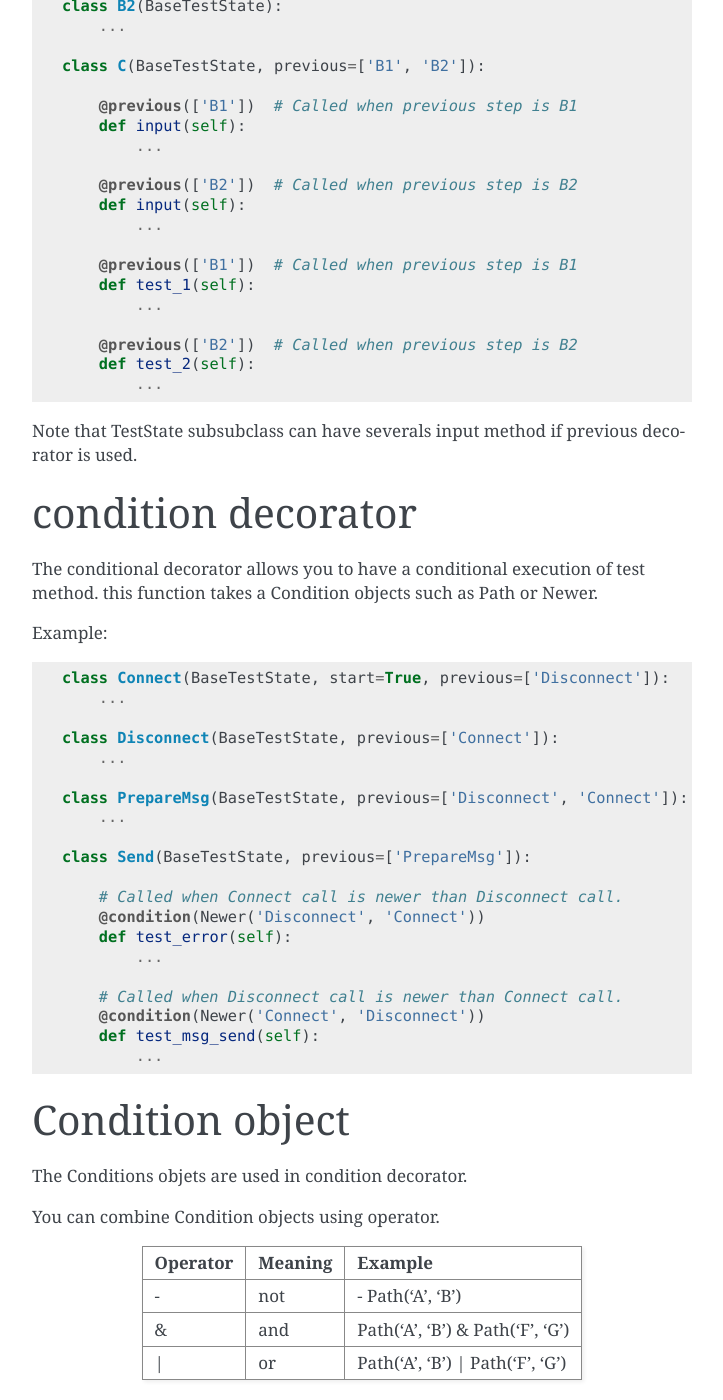
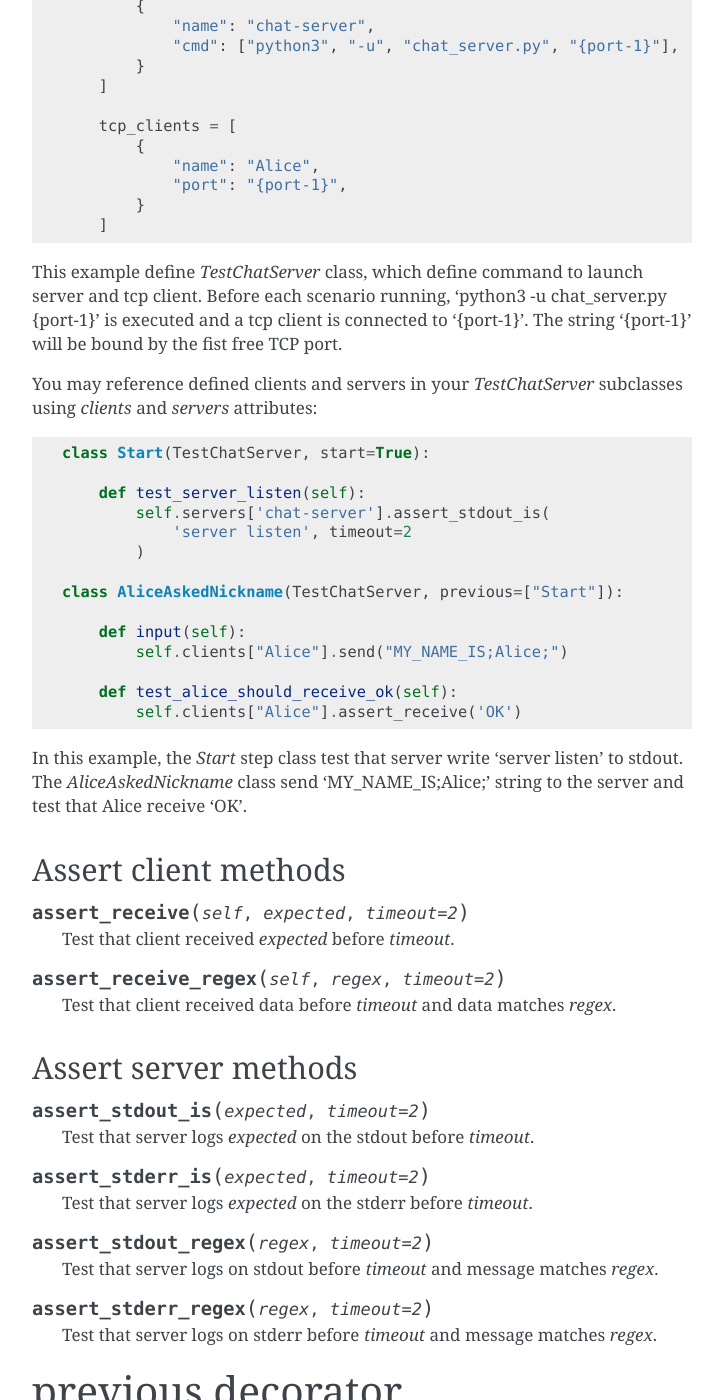
Before and after one commit to Maillol/cricri, a Sphinx documentation site: the page built from doc/index.rst, in a window 1280 px wide and 1400 px high, scrolled down 2362 px. Shown: the whole window, without its empty margins (388-1111 px from the left). Built offline with Sphinx 7.4.7, drawn with Linux system fonts in a browser that asks for light colours; some of the changed text lies outside the part shown.

Commit message:
add assert_receive_regex method and update docmentation

```diff
--- a/README.rst
+++ b/README.rst
@@ -90,7 +90,7 @@ We define each state using **TestState** subclass:
 
 
     # You must to use this statment at the end of module to generate **load_tests** function::
-    load_tests = TestState.get_load_tests()
+    load_tests = State.get_load_tests()
 
 
 Call *python3 -m unittest <test_module_name>* to launch test.
--- a/doc/index.rst
+++ b/doc/index.rst
@@ -99,6 +99,89 @@ You will see the following output::
     Ran 5 tests in 0.001s
 
     OK
+
+
+Test TCP server
+===============
+
+gentest provides *TestServer* class to test TCP server. You must subclasse
+*TestServer* and define your servers and clients::
+
+    class TestChatServer(TestServer):
+
+        commands = [
+            {
+                "name": "chat-server",
+                "cmd": ["python3", "-u", "chat_server.py", "{port-1}"],
+            }
+        ]
+
+        tcp_clients = [
+            {
+                "name": "Alice",
+                "port": "{port-1}",
+            }
+        ]
+
+This example define *TestChatServer* class, which define command to launch server and
+tcp client. Before each scenario running, 'python3 -u chat_server.py {port-1}' is executed
+and a tcp client is connected to '{port-1}'. The string '{port-1}' will be bound by the
+fist free TCP port.
+
+You may reference defined clients and servers in your *TestChatServer* subclasses using *clients*
+and *servers* attributes::
+
+    class Start(TestChatServer, start=True):
+
+        def test_server_listen(self):
+            self.servers['chat-server'].assert_stdout_is(
+                'server listen', timeout=2
+            )
+
+    class AliceAskedNickname(TestChatServer, previous=["Start"]):
+
+        def input(self):
+            self.clients["Alice"].send("MY_NAME_IS;Alice;")
+
+        def test_alice_should_receive_ok(self):
+            self.clients["Alice"].assert_receive('OK')
+
+
+In this example, the *Start* step class test that server write 'server listen' to stdout.
+The *AliceAskedNickname* class send 'MY_NAME_IS;Alice;' string to the server and test that
+Alice receive 'OK'.
+
+
+Assert client methods
+---------------------
+
+.. method:: assert_receive(self, expected, timeout=2)
+
+    Test that client received *expected* before *timeout*.
+
+.. method:: assert_receive_regex(self, regex, timeout=2)
+
+    Test that client received data before *timeout* and data matches *regex*.
+
+
+Assert server methods
+---------------------
+
+.. method:: assert_stdout_is(expected, timeout=2)
+
+    Test that server logs *expected* on the stdout before *timeout*.
+
+.. method:: assert_stderr_is(expected, timeout=2)
+
+    Test that server logs *expected* on the stderr before *timeout*.
+
+.. method:: assert_stdout_regex(regex, timeout=2)
+
+    Test that server logs on stdout before *timeout* and message matches *regex*.
+
+.. method:: assert_stderr_regex(regex, timeout=2)
+
+    Test that server logs on stderr before *timeout* and message matches *regex*.
 
 
 previous decorator
```
Also changed, not shown: gentest.py (+17 -1 lines).
